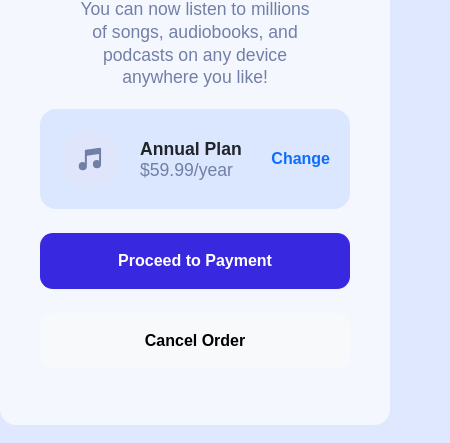
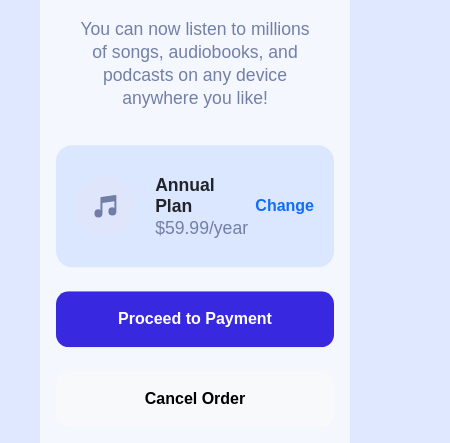
Before and after one commit to Aarusshh/Order-Summary, a plain HTML site: page index.html in a window 390 px wide. Shown: the part 311-754 px from the top of the page, 450 px wide, since content can reach past the window. Drawn offline with nearby package versions, Linux system fonts and the light colour scheme.

Commit message:
Update styles.css

```diff
--- a/styles.css
+++ b/styles.css
@@ -34,12 +34,17 @@ a:hover {
 body {
     font-family: 'red hot display ', sans-serif;
     background-color:var(--vlight-blue);
-    display: flex;
+    /* display: flex;
     justify-content: center;
     align-items: center;
     flex-direction: column;
-    height: calc(100vh - 1px);
-    width: 100%;
+    height:100vh;
+    width: 100%; */
+    position: absolute;
+    top: 50%;
+    left: 50%;
+    transform: translate(-50%, -50%);
+    padding: 100px;
 }
 
 .container {
@@ -106,7 +111,7 @@ p {
 .payment span {
     font-weight: 300;
     color: var(--Desaturated-blue);
-    line-height: ;
+
 
 }
 
@@ -156,10 +161,39 @@ p {
     color: hsl(228, 45%, 44%);
   }
 
-@media (min-width:400px) {
+@media (min-width:425px) {
 
     .container {
         width: 500px;
+        margin: 0 auto 1rem;
     }
 
+    body {
+        display: flex;
+        justify-content: center;
+        align-items: center;
+        flex-direction: column;
+    }
 }
+
+@media (max-width:425px) {
+
+    .container {
+        width: 310px;
+        height: auto;
+        /* margin-bottom:100px; */
+        margin-top: 100px;
+    }
+
+    .container article  {
+        padding: 1rem;
+    }
+
+    .container h1 {
+        text-align: center;
+    }
+
+    .container p {
+        padding: 1rem;
+    }
+}
```
